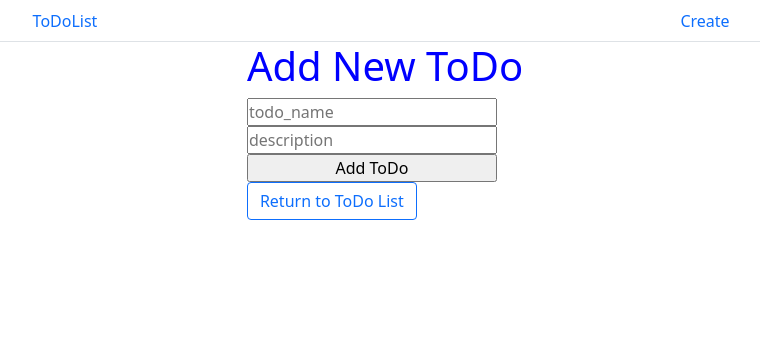
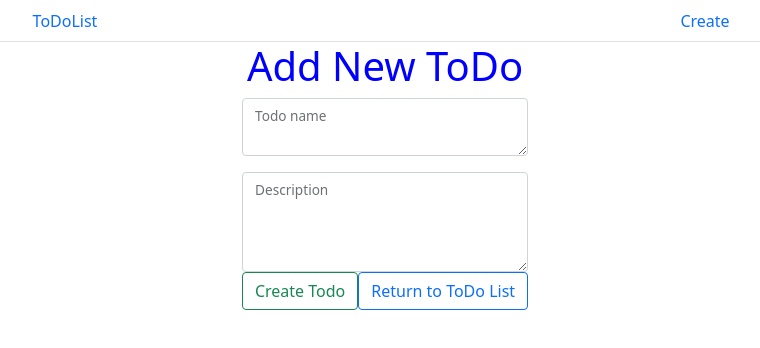
Before and after one commit to techdarrough/todofront, a React (Create React App) app: page /create in a window 1280 px wide. Shown: the top 348 px of the page, without its empty margins (255-1015 px from the left). Built offline with nearby package versions, Linux system fonts and the light colour scheme.

Commit message:
Bootstraped additions

```diff
--- a/src/Pages/Create.js
+++ b/src/Pages/Create.js
@@ -1,14 +1,15 @@
 import React, { useState } from "react";
-import { Link, useNavigate  } from "react-router-dom";
-import Button  from "react-bootstrap/Button"
+import { Link, useNavigate } from "react-router-dom";
+import Button from "react-bootstrap/Button"
 import Def from "../components/Def";
-
+import FloatingLabel from 'react-bootstrap/FloatingLabel'
+import Form from 'react-bootstrap/Form'
 
 const Create = () => {
   // useState
   const [todo_name, setTodoName] = useState("");
   const [description, setDescription] = useState("");
-  const navigate = useNavigate ();
+  const navigate = useNavigate();
 
   // functions
   const handleTodoSubmit = (e) => {
@@ -33,27 +34,34 @@ const Create = () => {
       <div>
         <h1>Add New ToDo</h1>
 
-      <form
-        onSubmit={handleTodoSubmit}
-        style={{ display: "flex", flexDirection: "column", width: "250px" }}
-      >
-        <input
+        <Form onSubmit={handleTodoSubmit} >
+
+          <FloatingLabel
+            controlId="floatingTextarea"
+            label="Todo name "
+            className="mb-3"  >
+            <Form.Control
+
+
               type='text'
-          name='todo_name'
-          placeholder='todo_name'
-          onChange={(e) => setTodoName(e.target.value)}
+              as="textarea"
+              //
+              onChange={(e) => setTodoName(e.target.value)} />
+          </FloatingLabel>
+          <FloatingLabel controlId="floatingTextarea2" label="Description">
+            <Form.Control
+              type='text'
+              as="textarea"
+              onChange={(e) => setDescription(e.target.value)}
+              style={{ height: '100px' }}
             />
-        <input
-          type='text'
-          name='description'
-          placeholder='description'
-          onChange={(e) => setDescription(e.target.value)}
-        />
-
-        <input type='submit' value='Add ToDo' />
-      </form>
+            <Button variant="outline-success" type='submit' value='Add ToDo' >Create Todo</Button>
 
             <Link to='/'><Button variant="outline-primary">Return to ToDo List</Button></Link>
+
+          </FloatingLabel>
+        </Form>
+
       </div>
     </Def>
   );
--- a/src/Pages/Edit.js
+++ b/src/Pages/Edit.js
@@ -1,7 +1,7 @@
 import React, { useState, useEffect } from "react";
 import { Link, useNavigate, useParams } from "react-router-dom";
 import Form from 'react-bootstrap/Form'
-import Button  from "react-bootstrap/Button";
+import Button from "react-bootstrap/Button";
 import Def from "../components/Def";
 import FloatingLabel from 'react-bootstrap/FloatingLabel'
 
@@ -10,9 +10,9 @@ export default function Edit() {
 
   let params = useParams();
 
-   const navigate = useNavigate ();
+  const navigate = useNavigate();
 
-  const [todo, setTodo] = useState({ });
+  const [todo, setTodo] = useState({});
   const [editTodo, setEditTodo] = useState({})
 
   // useEffect
@@ -58,42 +58,34 @@ const getEdit = () => {
       <div>
         <h1>Edit Todos</h1>
 
-        <form
-        onSubmit={handleTodoSubmit}
-        style={{ display: "flex", flexDirection: "column", width: "250px" }}
-      >
-        <input
+        <Form onSubmit={handleTodoSubmit} >
+
+          <FloatingLabel
+            controlId="floatingTextarea"
+            label={todo.todo_name}
+            className="mb-3"  >
+            <Form.Control
+
+
               type='text'
-          // name='todo_name'
-          placeholder={todo.todo_name}
-          onChange={(e) => setTodo({...todo, todo_name:e.target.value})}
-          // value={todo.todo_name}
+              as="textarea"
+              //
+              onChange={(e) => setTodo({ ...todo, todo_name: e.target.value })} />
+          </FloatingLabel>
+          <FloatingLabel controlId="floatingTextarea2" label={todo.description}>
+            <Form.Control
+              type='text'
+              as="textarea"
+              onChange={(e) => setTodo({ ...todo, description: e.target.value })}
+              style={{ height: '100px' }}
             />
-        <input
-          type='text'
-
-          placeholder={todo.description}
-          onChange={(e) => setTodo({...todo, description:e.target.value})}
-          // value={todo.description}
-        />
-
-        <input type='submit' value='Submit Changes' />
+            <Button variant="outline-success" type='submit' value='Submit Changes' >Submit Edits</Button>
 
             <Link to='/'><Button variant="outline-primary">Return to ToDo List</Button></Link>
-      </form>
 
+          </FloatingLabel>
 
-
-        {/* <FloatingLabel controlId="floatingTextarea" label="Comments" className="mb-3">
-          <Form.Control as="textarea" placeholder="Leave a comment here" />
-        </FloatingLabel>
-        <FloatingLabel controlId="floatingTextarea2" label="Comments">
-          <Form.Control
-            as="textarea"
-            placeholder="Leave a comment here"
-            style={{ height: '100px' }}
-          />
-        </FloatingLabel> */}
+        </Form>
 
 
 
--- a/src/Pages/Main.js
+++ b/src/Pages/Main.js
@@ -64,7 +64,7 @@ const Main = () => {
     <ListGroup horizontal>
       <ListGroup.Item key={todo_id}>
         <Link to={`/edit/${todo_id}`}>
-          <Button variant="success" onClick={handleEdit} >Edit</Button>
+          <Button variant="outline-success" onClick={handleEdit} >Edit</Button>
         </Link>
       </ListGroup.Item>
 
@@ -72,7 +72,7 @@ const Main = () => {
         {todo_name}<br />{description}
       </ListGroup.Item>
 
-      <ListGroup.Item ><Button variant="danger"
+      <ListGroup.Item ><Button variant="outline-danger"
         onClick={() => {
           deleteTodo(todo_id);
 
```
Lines whose indentation alone changed are shown as unchanged.
